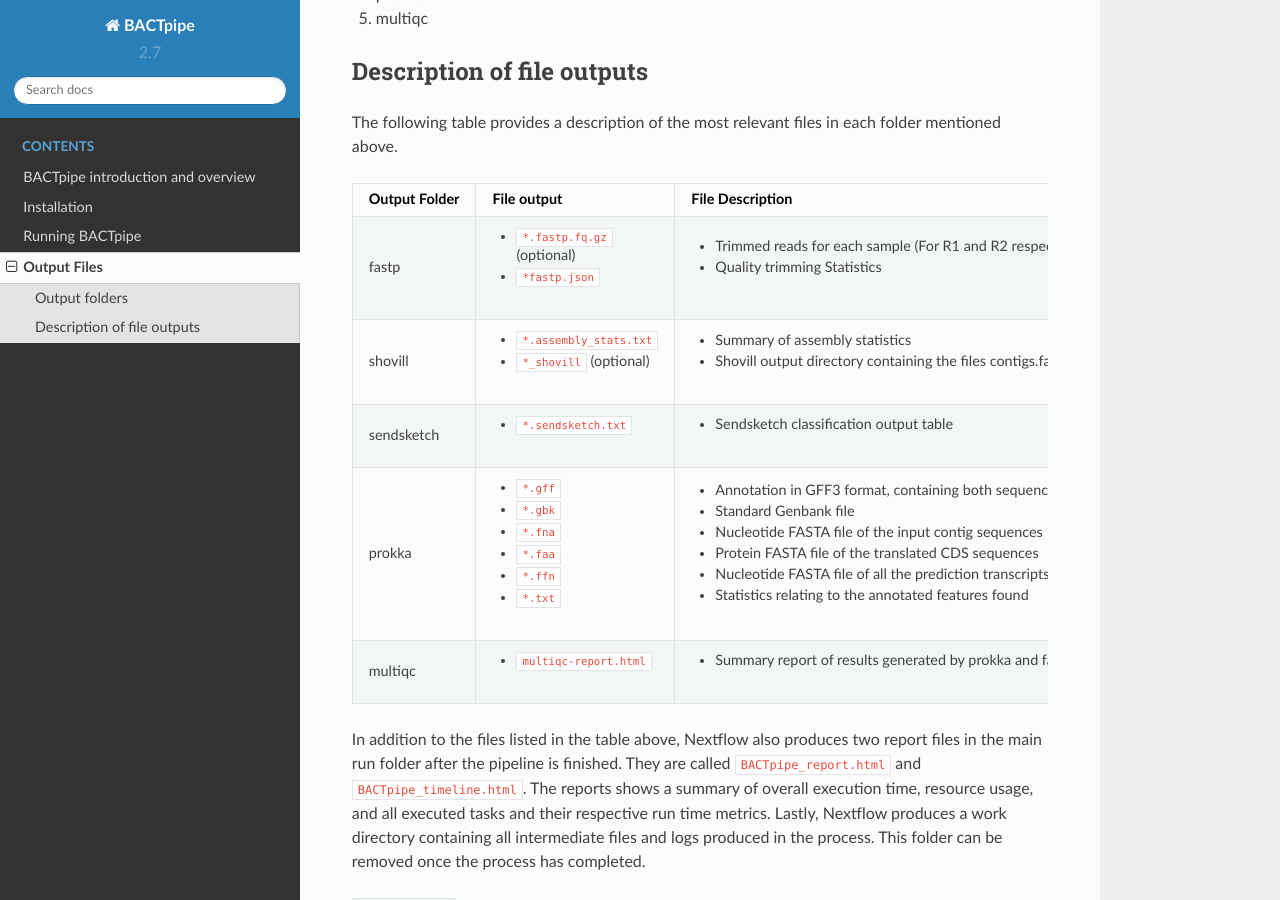
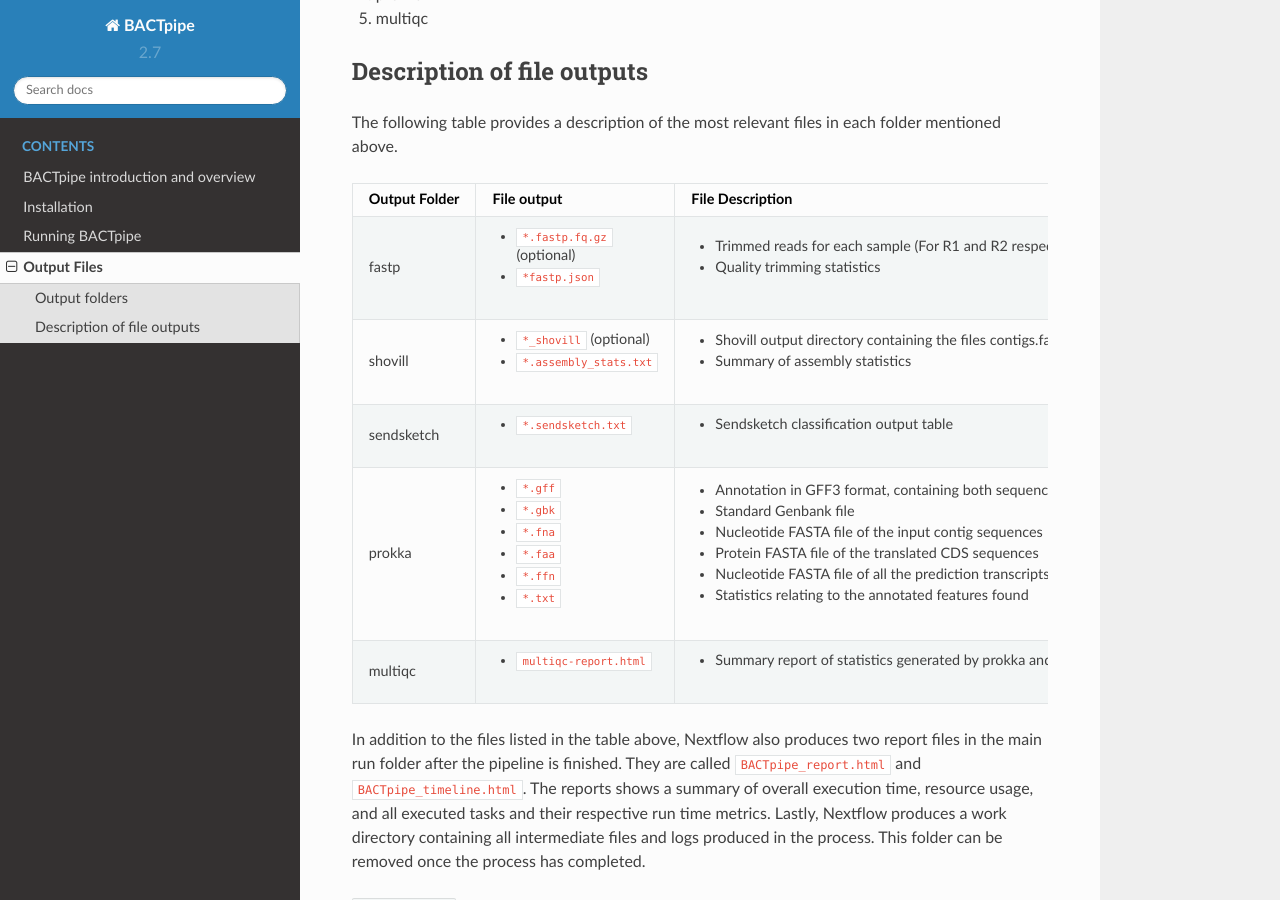
Before and after one commit to ctmrbio/BACTpipe, a Sphinx documentation site: the page built from docs/source/output.rst, in a window 1280 px wide and 900 px high, scrolled down 378 px. Built offline with Sphinx 7.4.7 and the Read the Docs theme 2.0.0, drawn with Linux system fonts in a browser that asks for light colours.

Commit message:
Changed shovill folder output order

```diff
--- a/docs/source/output.rst
+++ b/docs/source/output.rst
@@ -23,10 +23,10 @@
 | Output Folder   | File output                                  | File Description                                                                                               |
 +=================+==============================================+================================================================================================================+
 | fastp           | - ``*.fastp.fq.gz``  (optional)              | - Trimmed reads for each sample (For R1 and R2 respectively)                                                   |
-|                 | - ``*fastp.json``                            | - Quality trimming Statistics                                                                                  |
+|                 | - ``*fastp.json``                            | - Quality trimming statistics                                                                                  |
 +-----------------+----------------------------------------------+----------------------------------------------------------------------------------------------------------------+
-| shovill         | - ``*.assembly_stats.txt``                   | - Summary of assembly statistics                                                                               |
-|                 | - ``*_shovill``   (optional)                 | - Shovill output directory containing the files contigs.fa, contigs.gfa, and shovill.log                       |
+| shovill         | - ``*_shovill``   (optional)                 | - Shovill output directory containing the files contigs.fa, contigs.gfa, and shovill.log                       |
+|                 | - ``*.assembly_stats.txt``                   | - Summary of assembly statistics                                                                               |
 +-----------------+----------------------------------------------+----------------------------------------------------------------------------------------------------------------+
 | sendsketch      | - ``*.sendsketch.txt``                       | - Sendsketch classification output table                                                                       |
 +-----------------+----------------------------------------------+----------------------------------------------------------------------------------------------------------------+
@@ -37,7 +37,7 @@
 |                 | - ``*.ffn``                                  | - Nucleotide FASTA file of all the prediction transcripts (CDS, rRNA, tRNA, tmRNA, misc_RNA)                   |
 |                 | - ``*.txt``                                  | - Statistics relating to the annotated features found                                                          |
 +-----------------+----------------------------------------------+----------------------------------------------------------------------------------------------------------------+
-| multiqc         | - ``multiqc-report.html``                    | - Summary report of results generated by prokka and fastqc tools                                               |
+| multiqc         | - ``multiqc-report.html``                    | - Summary report of statistics generated by prokka and fastp tools                                             |
 +-----------------+----------------------------------------------+----------------------------------------------------------------------------------------------------------------+
 
 
```
